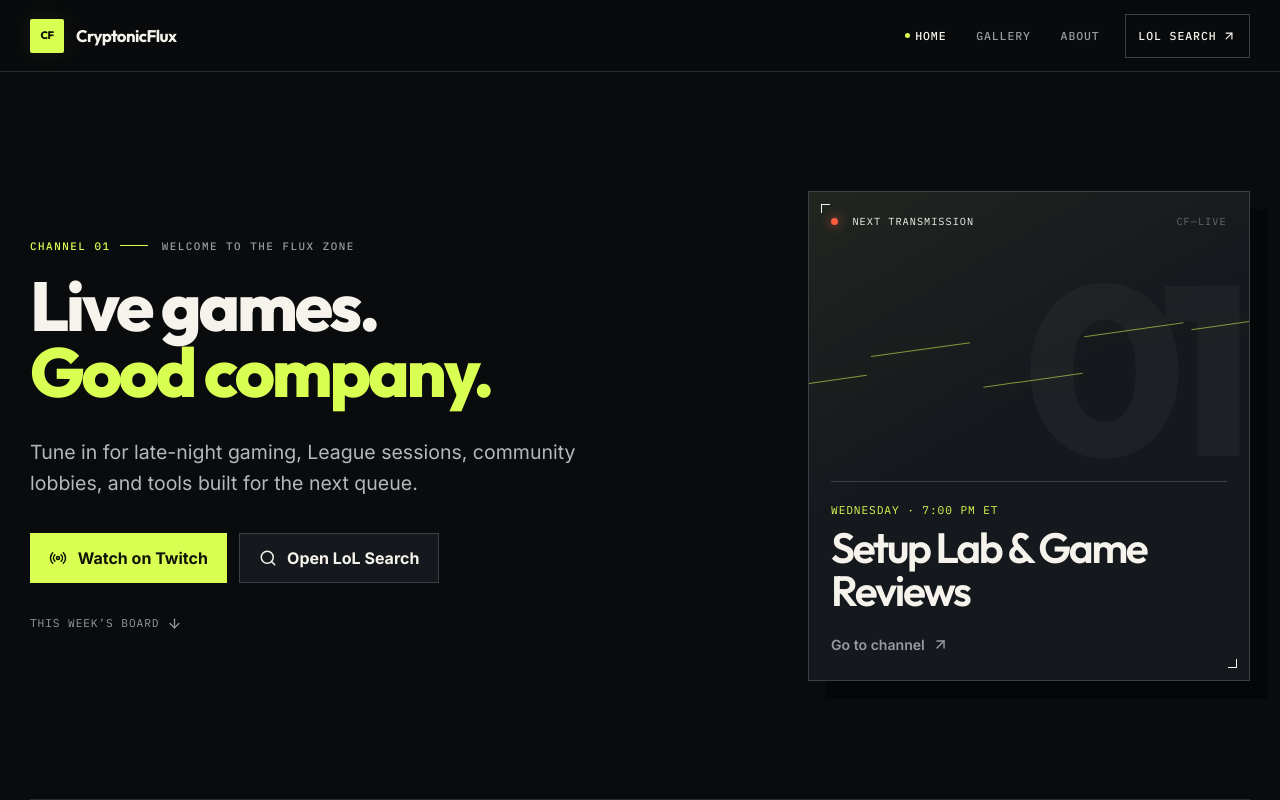
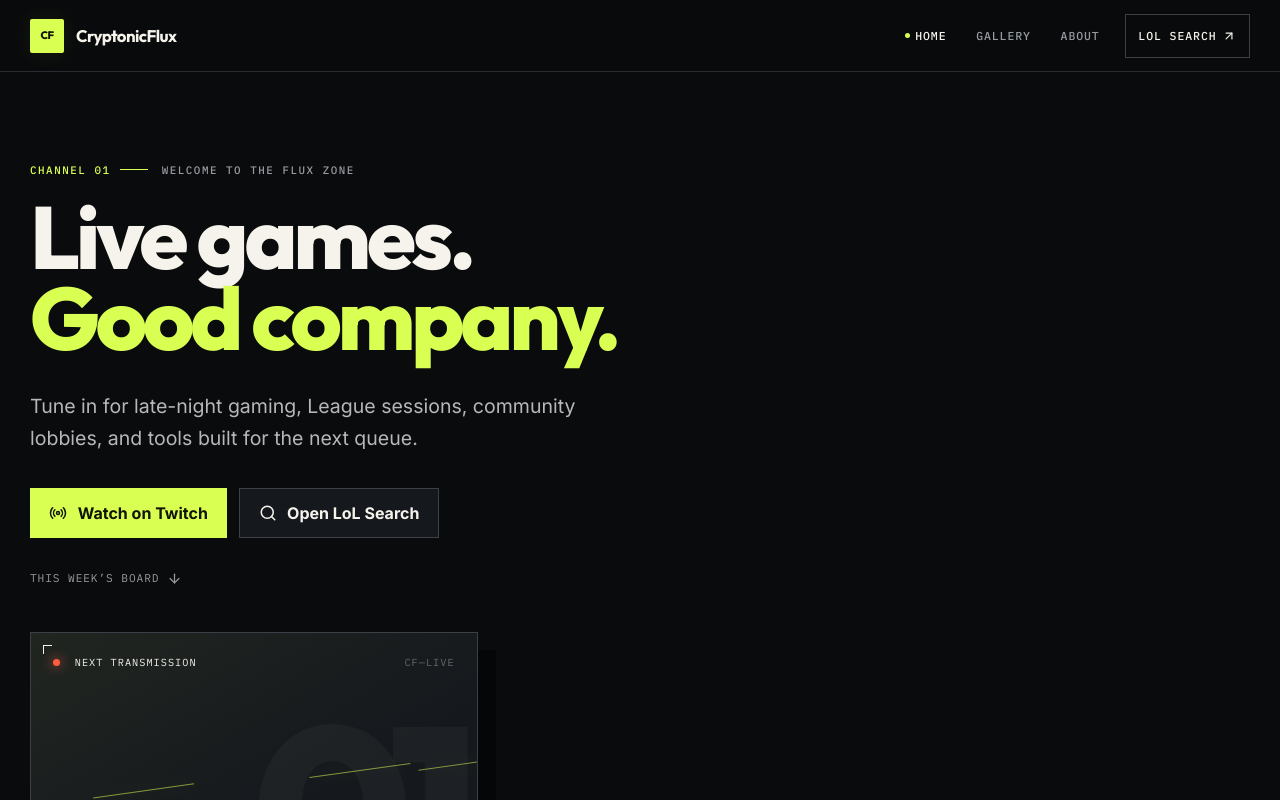
Before and after one commit to eosdev-x/cryptonicflux, a React (Vite) app: page / in a window 1280 px wide. Shown: the top 800 px of the page. Built offline with nearby package versions, Linux system fonts and the light colour scheme.

Commit message:
fix: stack the hero and keep each headline phrase on one line
Stop Good company wrapping into the Twitch card. Outfit stays; the title no longer shares a row with the on-air panel.

```diff
--- a/src/components/Hero.tsx
+++ b/src/components/Hero.tsx
@@ -17,7 +17,7 @@
         transition={{ duration: 0.55, ease: 'easeOut' }}
       >
         <p className="eyebrow"><span>Channel 01</span> Welcome to the Flux Zone</p>
-        <h1 id="hero-title">Live games.<br /><em>Good company.</em></h1>
+        <h1 id="hero-title"><span>Live games.</span><em>Good company.</em></h1>
         <p className="hero-lede">
           Tune in for late-night gaming, League sessions, community lobbies, and tools built for the next queue.
         </p>
--- a/src/index.css
+++ b/src/index.css
@@ -220,11 +220,10 @@
 
 .hero {
   display: grid;
-  min-height: calc(100vh - var(--mast-height));
-  grid-template-columns: minmax(0, 1.12fr) minmax(350px, 0.72fr);
-  align-items: center;
-  gap: clamp(3rem, 7vw, 7rem);
-  padding: clamp(4rem, 8vw, 7rem) 0;
+  grid-template-columns: 1fr;
+  align-items: start;
+  gap: 2.75rem;
+  padding: clamp(3.5rem, 7vw, 6rem) 0;
   border-bottom: 1px solid var(--line);
 }
 
@@ -269,18 +268,26 @@
   max-width: 850px;
   margin: 0;
   font-family: Outfit, sans-serif;
-  font-size: clamp(2.75rem, 5.4vw, 5rem);
+  font-size: clamp(2.6rem, 7vw, 5.5rem);
   font-weight: 800;
   letter-spacing: -0.045em;
-  line-height: 0.95;
-  text-wrap: pretty;
+  line-height: 0.92;
+}
+
+.hero h1 {
+  display: flex;
+  flex-direction: column;
+  align-items: flex-start;
+}
+
+.hero h1 span,
+.hero h1 em {
+  white-space: nowrap;
 }
 
 .hero h1 em {
-  display: block;
   color: var(--acid);
   font-style: normal;
-  white-space: nowrap;
 }
 
 .hero-lede {
@@ -355,6 +362,7 @@
 
 .on-air-card {
   position: relative;
+  width: min(100%, 28rem);
   min-height: 490px;
   overflow: hidden;
   border: 1px solid var(--line-bright);
```
